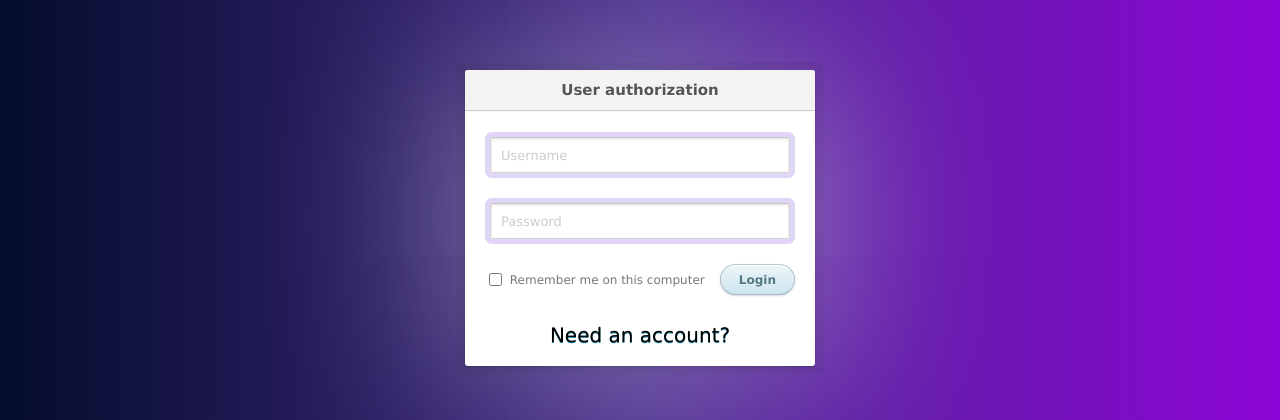
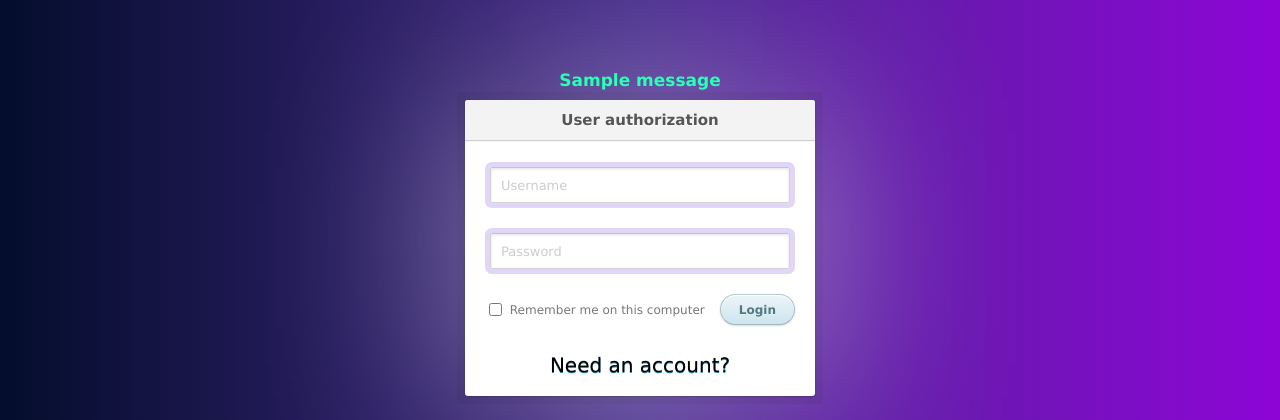
Before and after one commit to Kuleb1n/To_Do_List, a Django app: page / in a window 1280 px wide. Shown: the top 420 px of the page. Run offline with Django 4.2, Linux system fonts and the light colour scheme; tables that the repository leaves empty hold one stand-in row (values such as "Sample post"); one stand-in notice (Sample message) is shown.

Commit message:
login.html

```diff
--- a/to_do/templates/login.html
+++ b/to_do/templates/login.html
@@ -11,6 +11,13 @@
 
 {% block body %}
     <section class="container">
+        <div class="messages">
+            {% if messages %}
+                {% for message in messages %}
+                    {{ message }}
+                {% endfor %}
+            {% endif %}
+        </div>
         <div class="login">
             <h1>
                 User authorization
```
